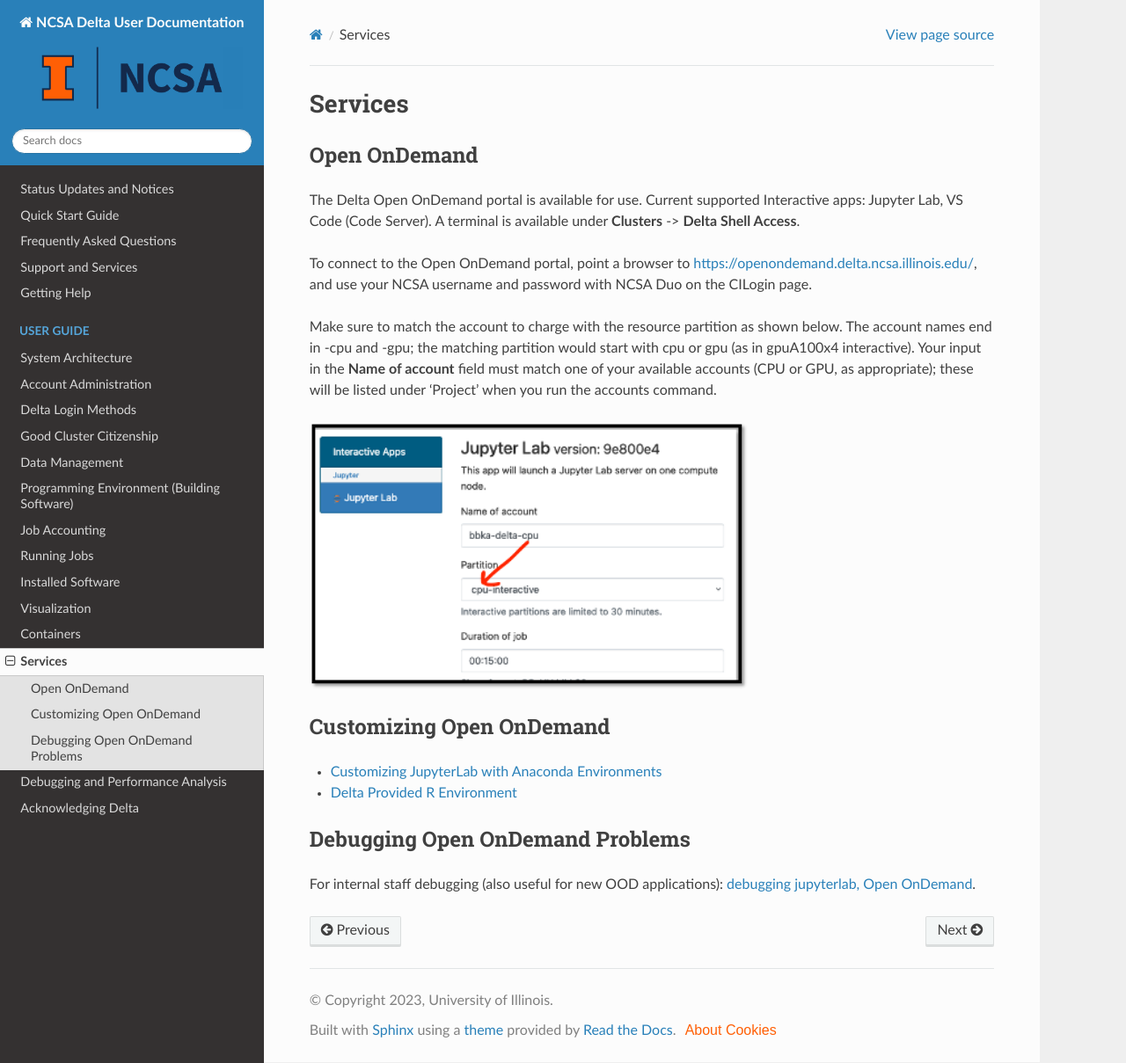
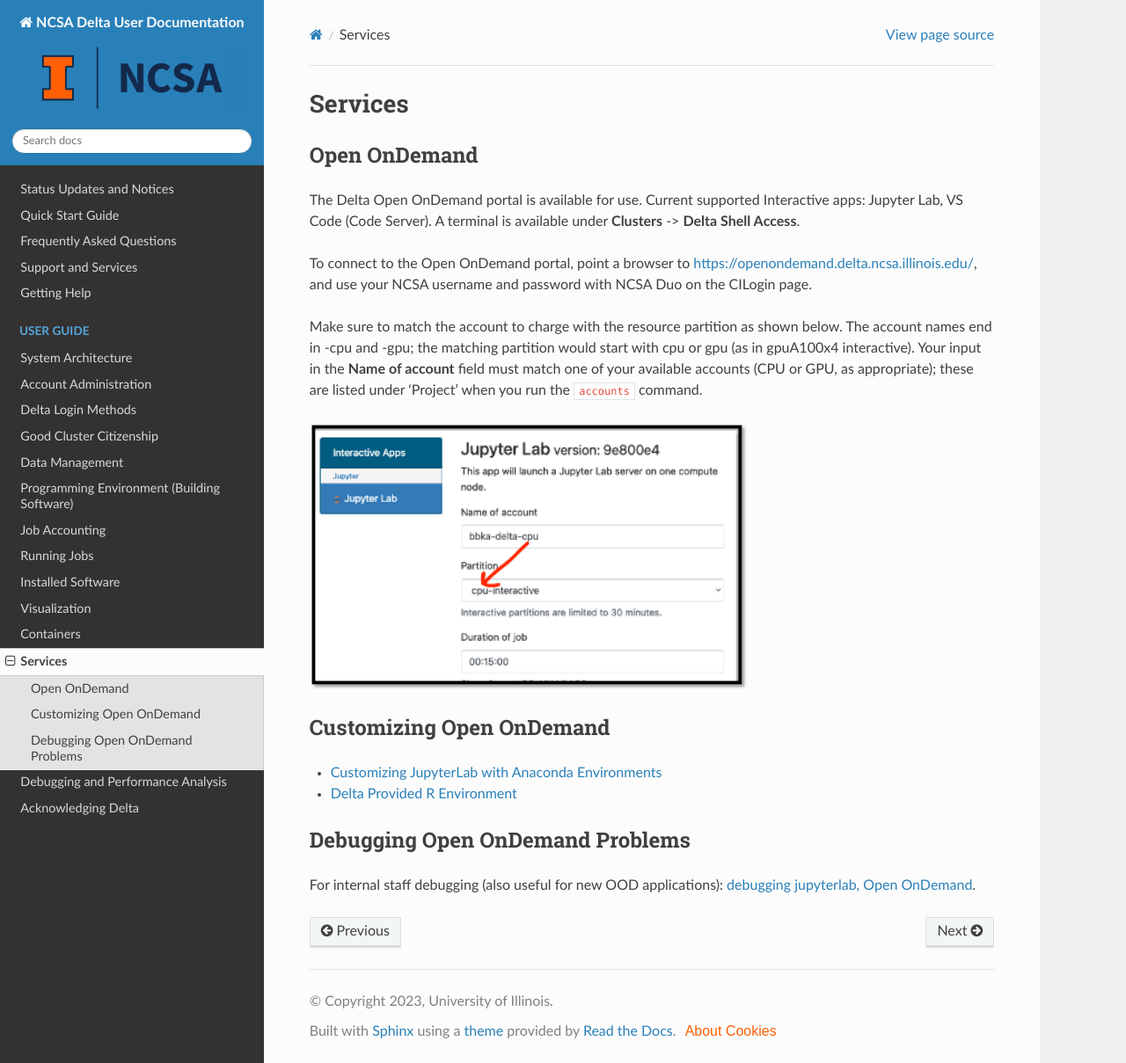
Before and after one commit to ncsa/Delta_doc, a Sphinx documentation site: the page built from docs/source/user_guide/services.rst, in a window 1280 px wide and 1209 px high. Shown: the whole window at 88% size. Built offline with Sphinx 7.4.7 and the Read the Docs theme 2.0.0, drawn with Linux system fonts in a browser that asks for light colours.

Commit message:
Update services.rst editorial updates to 'accounts' note

```diff
--- a/docs/source/user_guide/services.rst
+++ b/docs/source/user_guide/services.rst
@@ -12,7 +12,7 @@ To connect to the Open OnDemand portal, point a browser to https://openondemand.
 
 Make sure to match the account to charge with the resource partition as shown below.
 The account names end in -cpu and -gpu; the matching partition would start with cpu or gpu (as in gpuA100x4 interactive).
-Your input in the **Name of account** field must match one of your available accounts (CPU or GPU, as appropriate); these will be listed under ‘Project’ when you run the accounts command.
+Your input in the **Name of account** field must match one of your available accounts (CPU or GPU, as appropriate); these are listed under ‘Project’ when you run the ``accounts`` command.
 
 ..  image:: images/services/jlab_config_partition.png
     :alt: Jupyter Lab partition configuration
```
